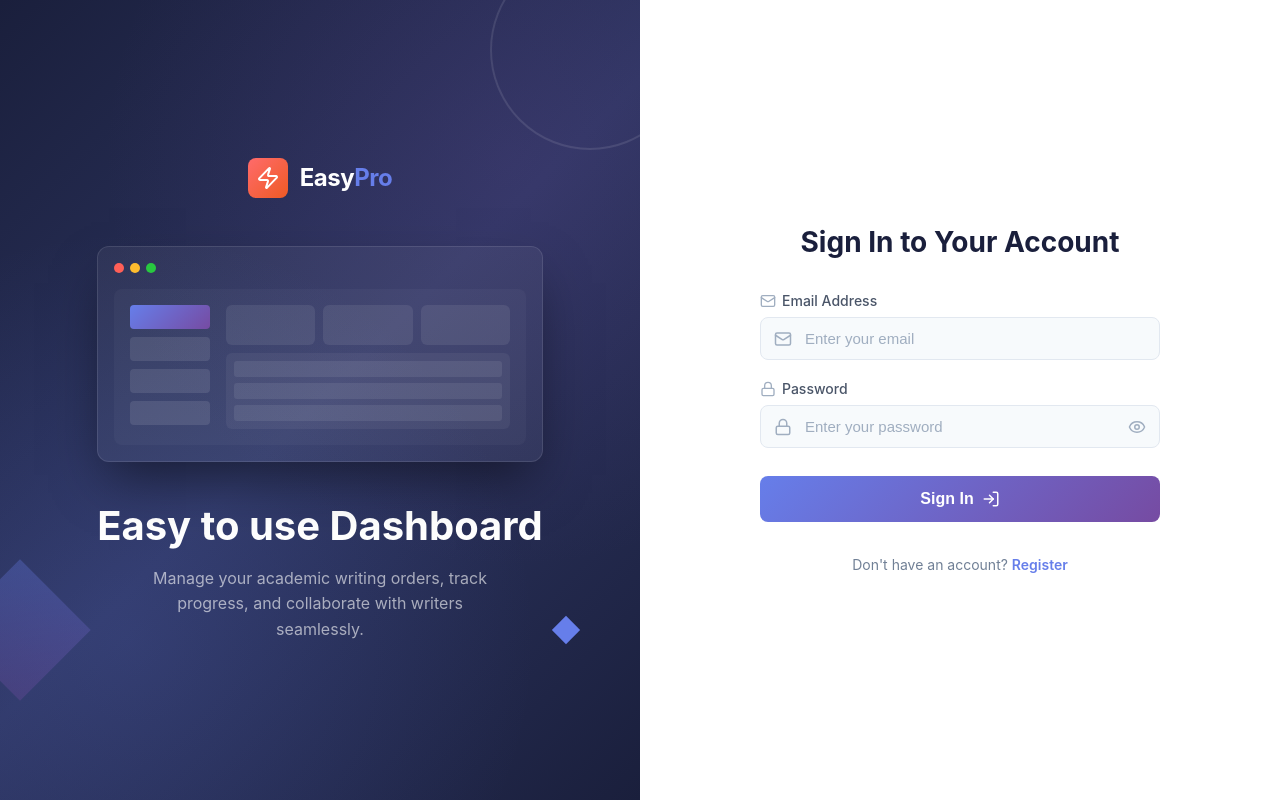
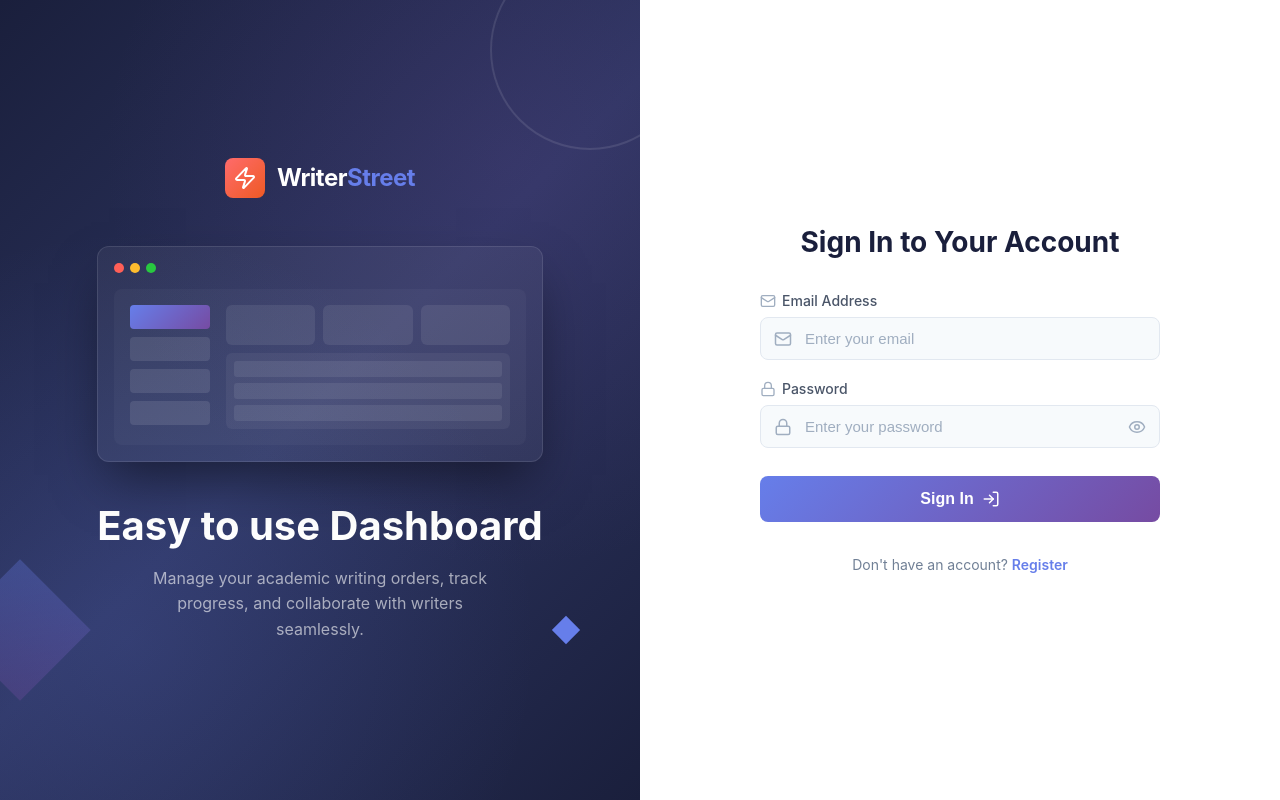
Before and after one commit to benjaminoigo/easypro-prod, a React (Create React App) app in the folder frontend/: page /login in a window 1280 px wide. Built offline with nearby package versions, Linux system fonts and the light colour scheme; no server answers.

Commit message:
Rebrand UI to WriterStreet (user-visible only)

```diff
--- a/frontend/public/index.html
+++ b/frontend/public/index.html
@@ -7,7 +7,7 @@
     <meta name="theme-color" content="#667eea" />
     <meta
       name="description"
-      content="EasyPro - Academic Writing Management System"
+      content="WriterStreet - Academic Writing Management System"
     />
     <link rel="apple-touch-icon" href="%PUBLIC_URL%/logo192.png" />
 
@@ -21,7 +21,7 @@
 
     <link rel="manifest" href="%PUBLIC_URL%/manifest.json" />
 
-    <title>EasyPro - Academic Writing Management</title>
+    <title>WriterStreet - Academic Writing Management</title>
   </head>
   <body>
     <noscript>You need to enable JavaScript to run this app.</noscript>
--- a/frontend/src/layouts/AdminLayout/AdminLayout.tsx
+++ b/frontend/src/layouts/AdminLayout/AdminLayout.tsx
@@ -63,7 +63,7 @@ const AdminLayout: React.FC = () => {
             <div className="sidebar-logo-icon">
               <Zap />
             </div>
-            <span className="sidebar-logo-text">Easy<span>Pro</span></span>
+            <span className="sidebar-logo-text">Writer<span>Street</span></span>
           </div>
           <button className="sidebar-close-btn" onClick={() => setSidebarOpen(false)}>
             <X />
--- a/frontend/src/layouts/WriterLayout/WriterLayout.tsx
+++ b/frontend/src/layouts/WriterLayout/WriterLayout.tsx
@@ -59,7 +59,7 @@ const WriterLayout: React.FC = () => {
             <div className="writer-sidebar-logo-icon">
               <Zap />
             </div>
-            <span className="writer-sidebar-logo-text">Easy<span>Pro</span></span>
+            <span className="writer-sidebar-logo-text">Writer<span>Street</span></span>
           </div>
           <button className="writer-sidebar-close-btn" onClick={() => setSidebarOpen(false)}>
             <X />
--- a/frontend/src/pages/Auth/Login/Login.tsx
+++ b/frontend/src/pages/Auth/Login/Login.tsx
@@ -53,7 +53,7 @@ const Login: React.FC = () => {
             <div className="branding-logo-icon">
               <Zap />
             </div>
-            <span className="branding-logo-text">Easy<span>Pro</span></span>
+            <span className="branding-logo-text">Writer<span>Street</span></span>
           </div>
 
           <div className="dashboard-preview">
```
